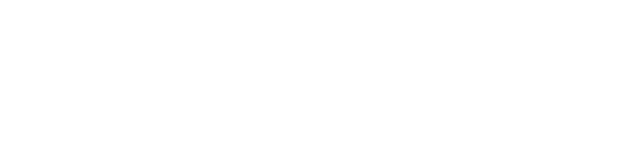
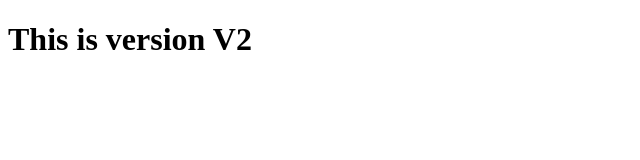
Before and after one commit to TSachin1989/gitrepo, a plain HTML site: page index.html in a window 1280 px wide. Shown: the whole page, without its empty margins (0-640 px from the left). Drawn offline with Linux system fonts and the light colour scheme.

Commit message:
this is V2

```diff
--- a/index.html
+++ b/index.html
@@ -2,10 +2,11 @@
 <html lang="en">
 <head>
     <meta charset="UTF-8">
-    <meta name="viewport" content="width=device-width, initial-scale=1.0">
+    <meta name="viewport" content="width, initial-scale=1.0">
     <title>Document</title>
 </head>
+
 <body>
-
+    <h1> This is version V2 </h1>
 </body>
 </html>
```
